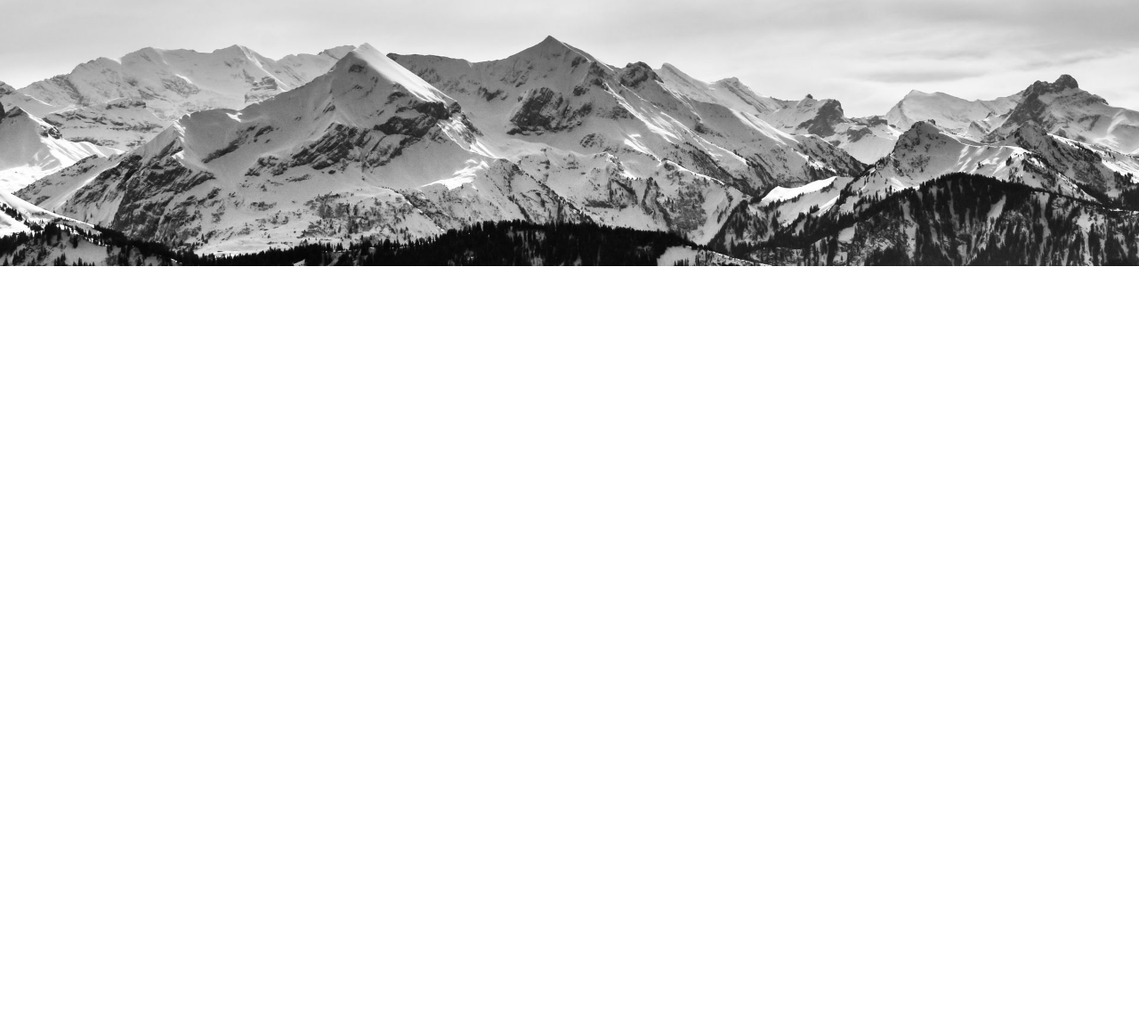
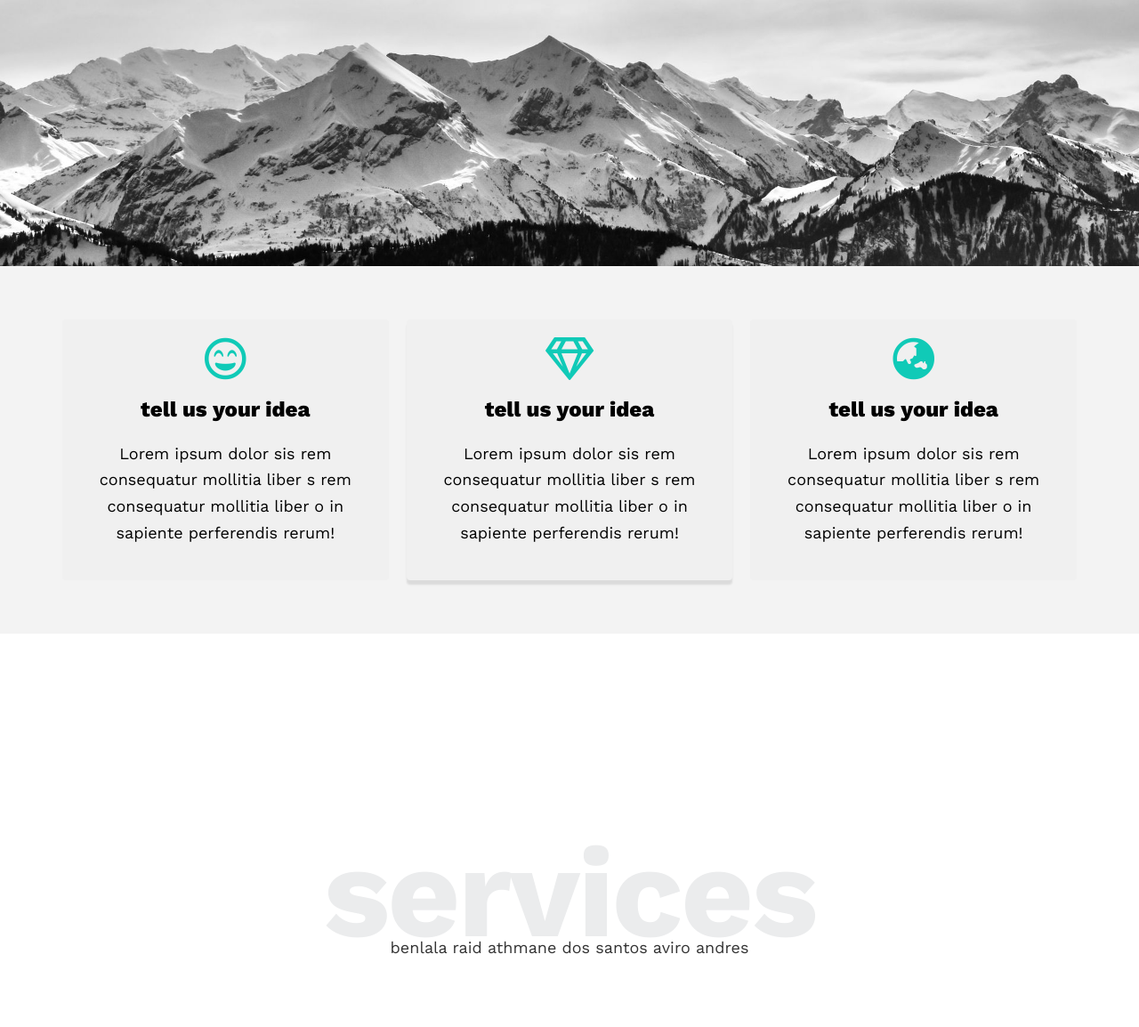
Before and after one commit to benlalaraid/HTML-CSS-First-Project, a plain HTML site: page index.html in a window 1280 px wide. Shown: the part 501-1655 px from the top of the page at 89% size. Before the commit the page ends 800 px from the top, so only its background shows below. Drawn offline with nearby package versions, Linux system fonts and the light colour scheme.

Commit message:
in this partie we created the features section

```diff
--- a/css/style.css
+++ b/css/style.css
@@ -40,6 +40,7 @@ body {
 
 .header {
     padding: 20px;
+    /* z-index: 1; */
 }
 
 .header .container {
@@ -110,6 +111,7 @@ body {
     right: 0;
     min-width: 200px;
     display: none;
+    z-index: 1;
 }
 
 .header .container .links:hover ul {
@@ -182,3 +184,81 @@ body {
     font-size: 20px;
     line-height: 20px;
 }
+
+.features {
+    padding-top: 60px;
+    padding-bottom: 60px;
+    background-color: #f3f3f3;
+}
+
+.features .container {
+    display: grid;
+    grid-template-columns: repeat(auto-fill, minmax(300px, 1fr));
+    grid-gap: 20px;
+}
+
+.features .feat {
+    padding: 20px;
+    text-align: center;
+    background-color: #f0f0f0;
+    border-radius: 4px;
+    -webkit-border-radius: 4px;
+    -moz-border-radius: 4px;
+    -ms-border-radius: 4px;
+    -o-border-radius: 4px;
+}
+
+.features .feat i {
+    color: var(--main-color);
+}
+
+.features .feat h2 {
+    font-weight: 800;
+    margin: 20px 0;
+}
+
+.features .feat p {
+    line-height: 1.66;
+    font-size: 18px;
+
+}
+
+.features .feat2 {
+    box-shadow: 0 5px 2px #dbdbdb;
+}
+
+
+
+.title-page {
+    color: #ebeced;
+    font-size: 142px;
+    font-weight: bold;
+    letter-spacing: -3px;
+    margin-top: 150px;
+    margin-bottom: 0px;
+    text-align: center;
+}
+
+
+.title-page+p {
+    text-align: center;
+    font-size: 18px;
+    color: #333;
+    margin-top: -30px;
+}
+
+@media (max-width: 767px) {
+    .title-page {
+        font-size: 70px;
+    }
+
+    .title-page+p {
+        margin-top: -10px;
+        font-size: 15px;
+    }
+}
+
+.services {
+    padding-top: 60px;
+    padding-bottom: 60px;
+}
--- a/index.html
+++ b/index.html
@@ -39,6 +39,41 @@
             <p>Welcome in our web site for web, mobile and design services</p>
         </div>
     </div>
+    <!-- features -->
+    <div class="features">
+        <div class="container">
+            <!-- feat1 -->
+            <div class="feat">
+                <i class="far fa-grin-beam fa-3x"></i>
+                <h2>tell us your idea</h2>
+                <p>Lorem ipsum dolor sis rem consequatur mollitia liber s rem consequatur mollitia liber o in sapiente
+                    perferendis rerum!</p>
+            </div>
+            <!-- feat2 -->
+            <div class="feat feat2">
+                <i class="far fa-gem fa-3x"></i>
+                <h2>tell us your idea</h2>
+                <p>Lorem ipsum dolor sis rem consequatur mollitia liber s rem consequatur mollitia liber o in sapiente
+                    perferendis rerum!</p>
+            </div>
+            <!-- feat3 -->
+            <div class="feat">
+                <i class="fas fa-globe-asia fa-3x"></i>
+                <h2>tell us your idea</h2>
+                <p>Lorem ipsum dolor sis rem consequatur mollitia liber s rem consequatur mollitia liber o in sapiente
+                    perferendis rerum!</p>
+            </div>
+        </div>
+    </div>
+    <!-- services -->
+    <div class="services">
+        <div class="container">
+            <h1 class="title-page">services</h1>
+            <p>benlala raid athmane dos santos aviro andres</p>
+
+        </div>
+
+    </div>
 </body>
 
 </html>
```
